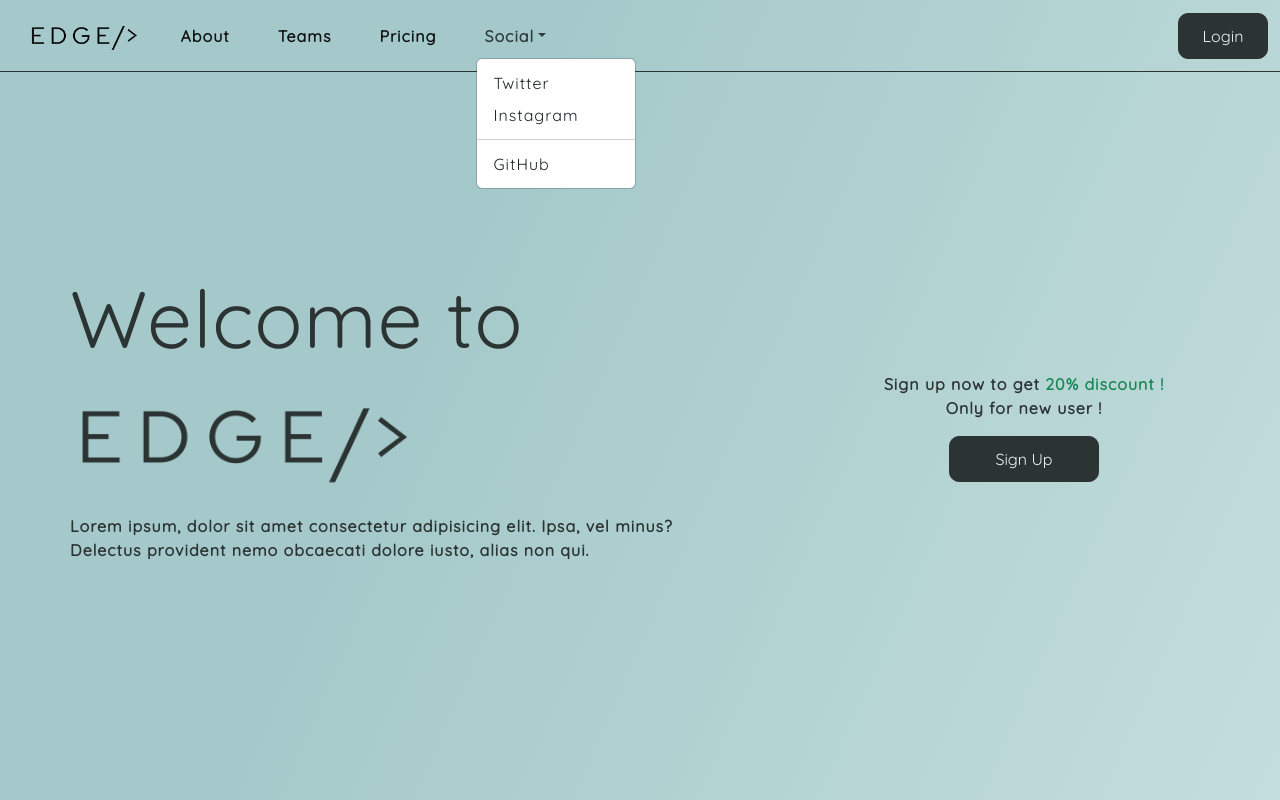
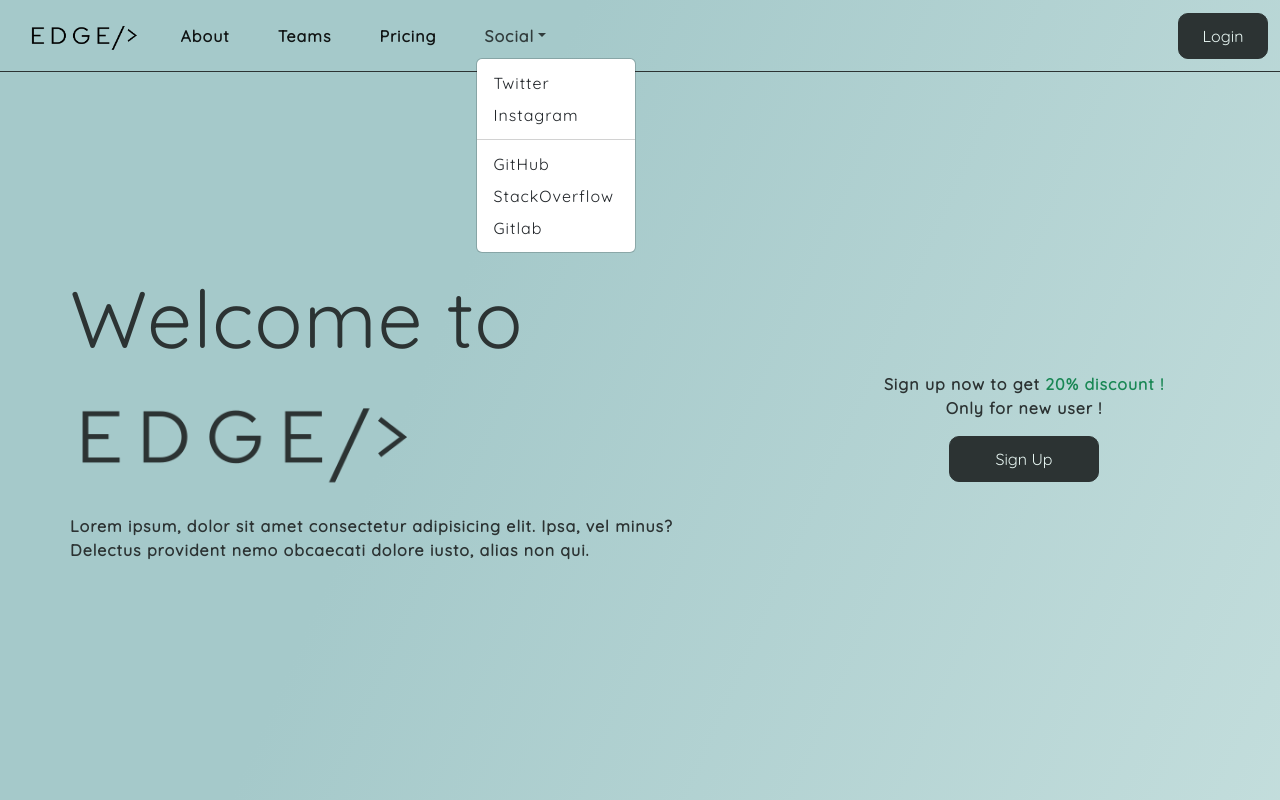
Before and after one commit to arifian853/loginAuth-frontend-build, a React (Create React App) app: page /login in a window 1280 px wide. Both pictures are taken after a click on the button "Social". Shown: the top 800 px of the page. Built offline with nearby package versions, Linux system fonts and the light colour scheme.

Commit message:
Added new changes

```diff
--- a/src/components/LandingPage.jsx
+++ b/src/components/LandingPage.jsx
@@ -32,6 +32,8 @@ export const LandingPage = () => {
             <li><a class="dropdown-item" href="#">Instagram</a></li>
             <li><hr class="dropdown-divider" /></li>
             <li><a class="dropdown-item" href="#">GitHub</a></li>
+            <li><a class="dropdown-item" href="#">StackOverflow</a></li>
+            <li><a class="dropdown-item" href="#">Gitlab</a></li>
           </ul>
         </li>
       </ul>
```
